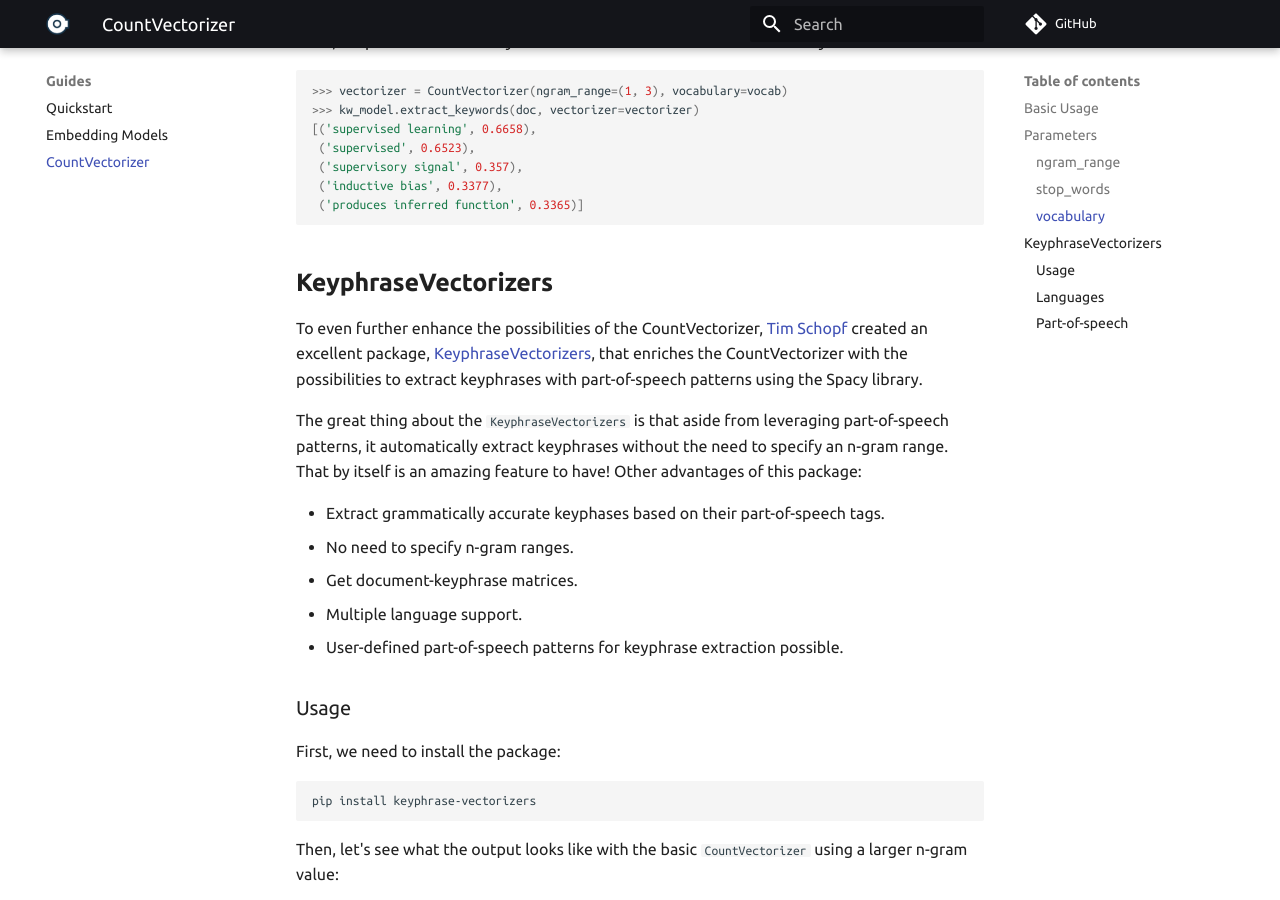
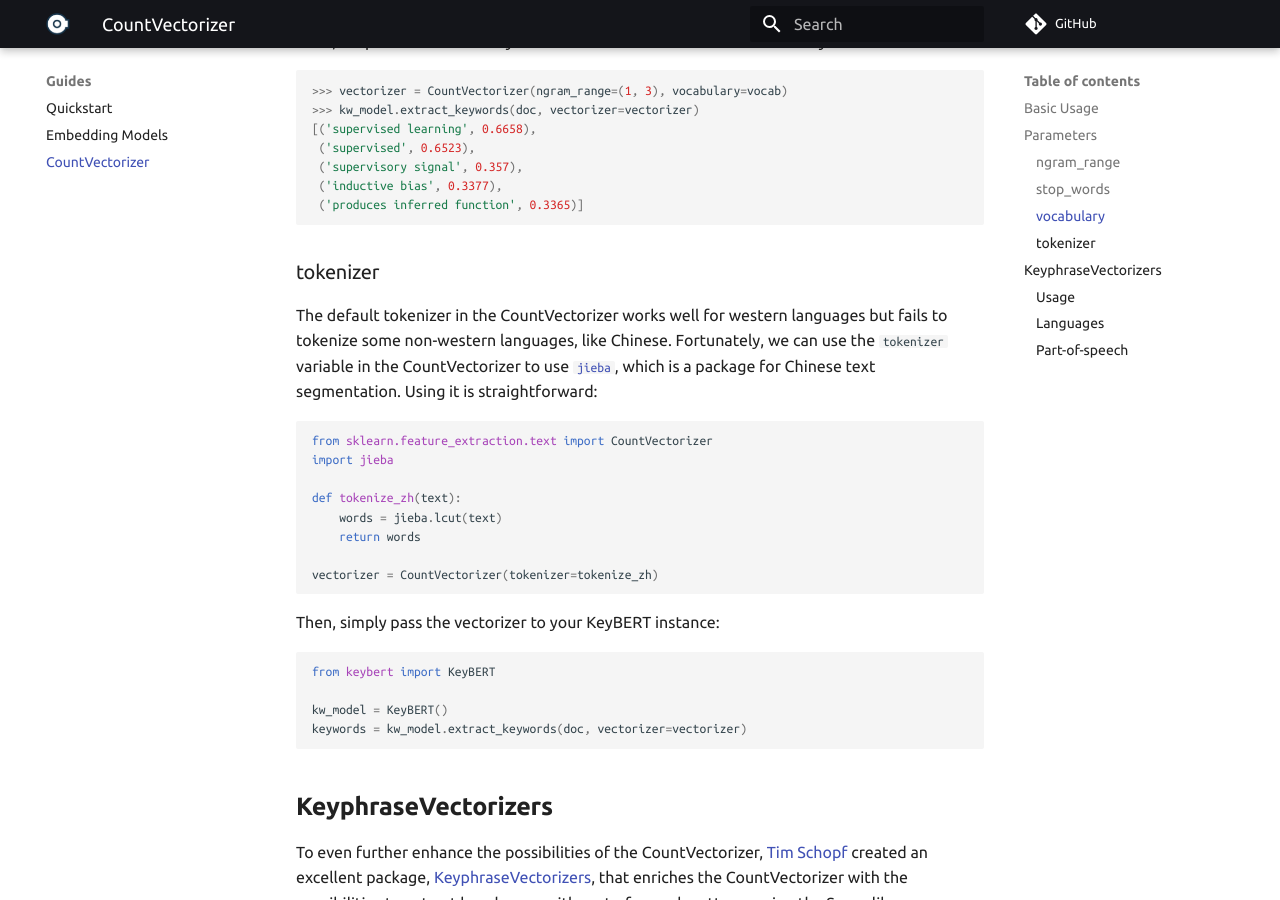
Before and after one commit to MaartenGr/KeyBERT, an MkDocs documentation site: the page built from docs/guides/countvectorizer.md, in a window 1280 px wide and 900 px high, scrolled down 2670 px. Built offline with MkDocs 1.6.1 and Material for MkDocs 9.7.7, drawn with Linux system fonts in a browser that asks for light colours; comment, search, counter and statistics services are not loaded.

Commit message:
Add tokenizer section

````diff
--- a/docs/guides/countvectorizer.md
+++ b/docs/guides/countvectorizer.md
@@ -120,6 +120,32 @@ Then, we pass that vocabulary to our CountVectorizer and extract our keywords:
  ('produces inferred function', 0.3365)]
 ```
 
+### tokenizer
+
+The default tokenizer in the CountVectorizer works well for western languages but fails to tokenize some non-western languages, like Chinese.
+Fortunately, we can use the `tokenizer` variable in the CountVectorizer to use [`jieba`](https://github.com/fxsjy/jieba), which is a package
+for Chinese text segmentation. Using it is straightforward:
+
+```python
+from sklearn.feature_extraction.text import CountVectorizer
+import jieba
+
+def tokenize_zh(text):
+    words = jieba.lcut(text)
+    return words
+
+vectorizer = CountVectorizer(tokenizer=tokenize_zh)
+```
+
+Then, simply pass the vectorizer to your KeyBERT instance:
+
+```python
+from keybert import KeyBERT
+
+kw_model = KeyBERT()
+keywords = kw_model.extract_keywords(doc, vectorizer=vectorizer)
+```
+
 ## **KeyphraseVectorizers**
 
 To even further enhance the possibilities of the CountVectorizer, [Tim Schopf](https://github.com/TimSchopf) created an excellent package, [KeyphraseVectorizers](https://github.com/TimSchopf/KeyphraseVectorizers), that enriches the CountVectorizer with the possibilities to extract keyphrases with part-of-speech patterns using the Spacy library.
````
